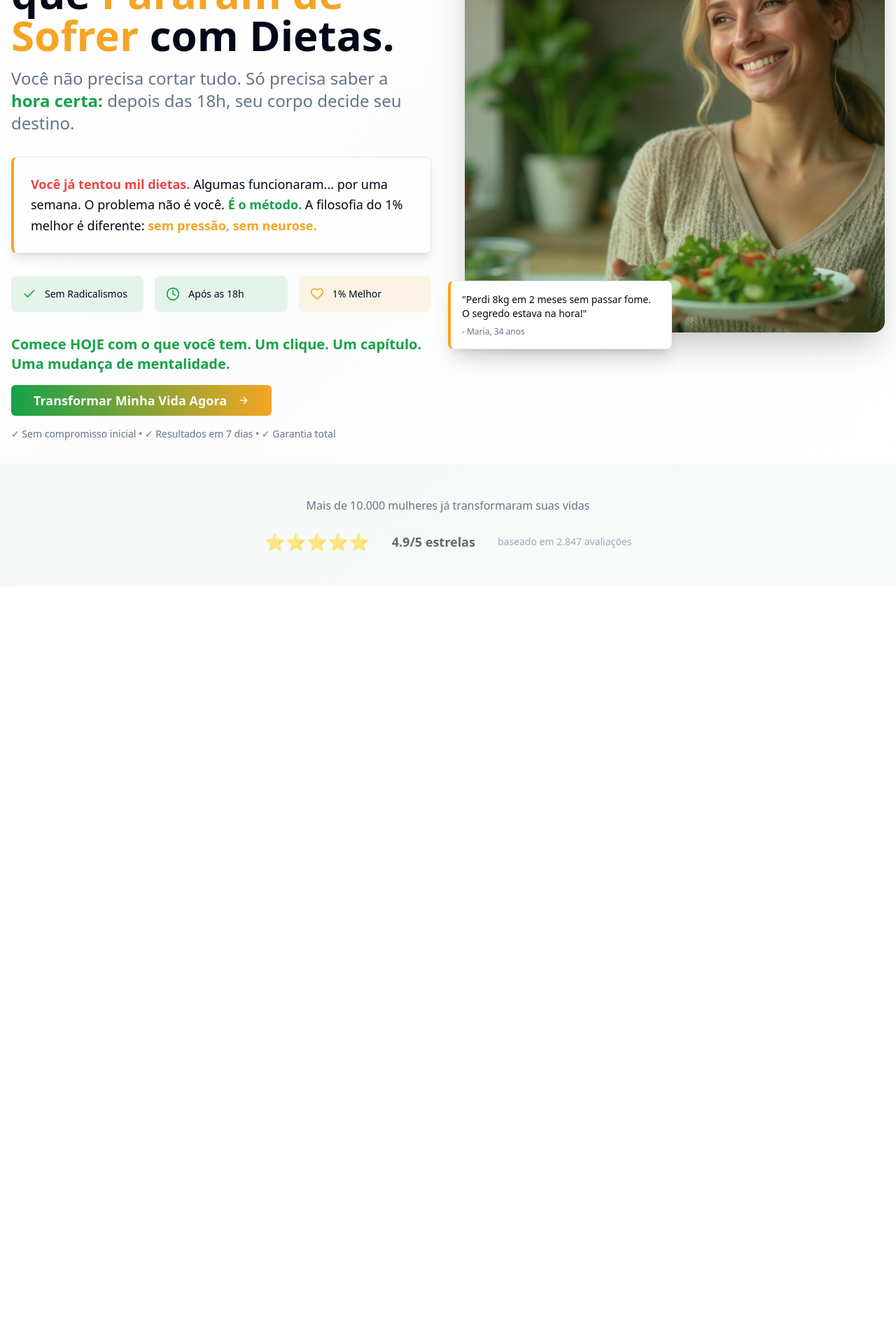
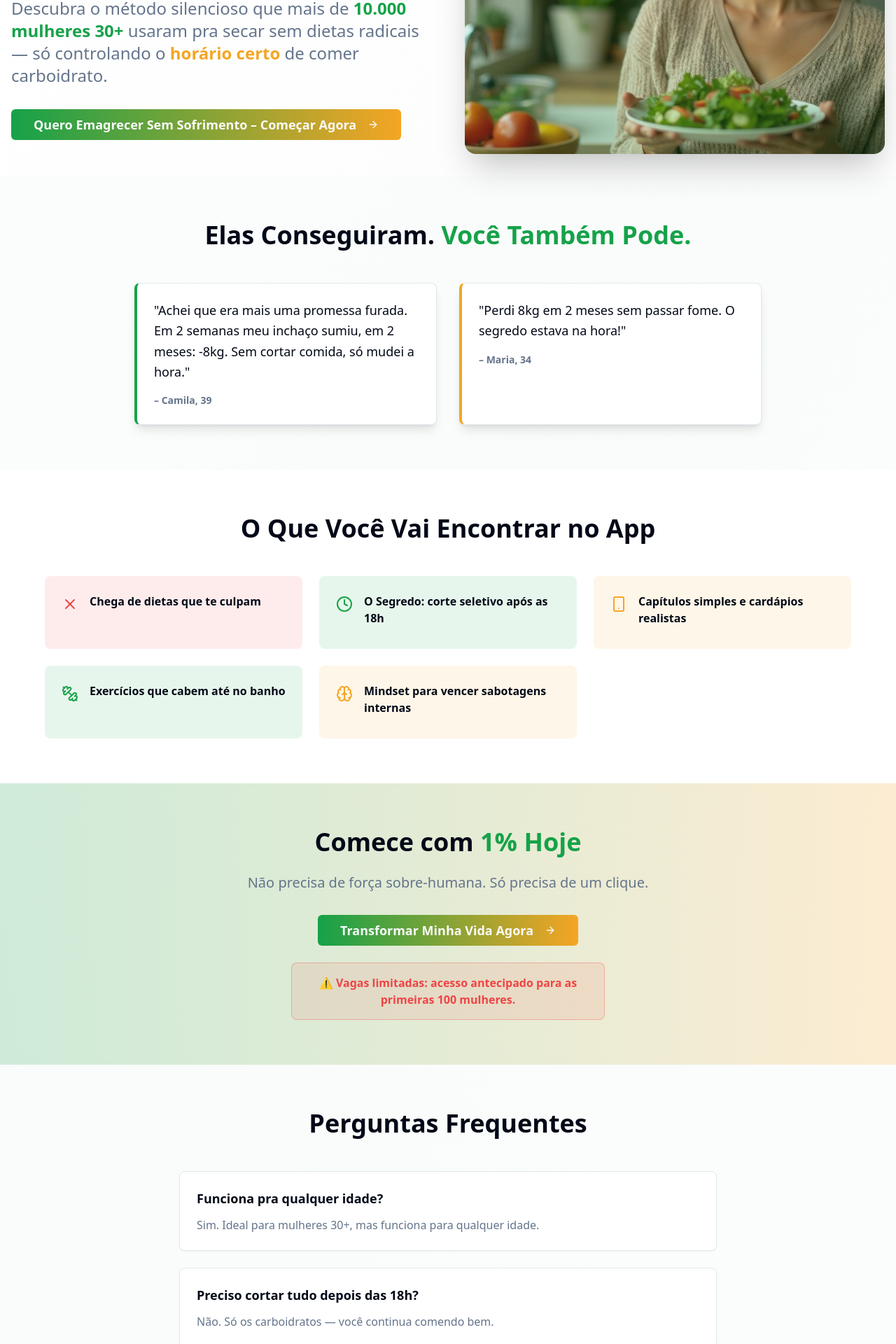
Before and after one commit to typebotmutley/after-six-slim-down, a React (Vite) app: page / in a window 1280 px wide. Shown: the part 380-2300 px from the top of the page at 70% size. Before the commit the page ends 1218 px from the top, so only its background shows below. Built offline with nearby package versions, Linux system fonts and the light colour scheme.

Commit message:
Update sales page content
Refactor the sales page with new text content provided by the user.

```diff
--- a/src/components/SalesHero.tsx
+++ b/src/components/SalesHero.tsx
@@ -1,6 +1,6 @@
 import { Button } from "@/components/ui/button";
 import { Card } from "@/components/ui/card";
-import { ArrowRight, Check, Clock, Heart } from "lucide-react";
+import { ArrowRight, Check, X, Clock, Brain, Smartphone, Dumbbell } from "lucide-react";
 import heroImage from "@/assets/hero-woman-healthy.jpg";
 
 export const SalesHero = () => {
@@ -17,69 +17,32 @@ export const SalesHero = () => {
 
       {/* Hero Section */}
       <div className="container mx-auto px-4 py-8">
-        <div className="grid md:grid-cols-2 gap-12 items-center min-h-[80vh]">
+        <div className="grid md:grid-cols-2 gap-12 items-center">
           {/* Left Content */}
           <div className="space-y-8">
             {/* Headline */}
             <div className="space-y-4">
               <h1 className="text-4xl md:text-5xl lg:text-6xl font-bold leading-tight text-foreground">
-                <span className="text-destructive">Emagreça</span>{" "}
-                <span className="text-primary">Sem Radicalismo:</span>{" "}
-                Descubra o Segredo de Mulheres 30+ que{" "}
-                <span className="text-accent">Pararam de Sofrer</span> com Dietas.
+                <span className="text-destructive">Você Já Tentou De Tudo.</span>{" "}
+                Agora é Hora De{" "}
+                <span className="text-primary">Emagrecer Sem Sofrimento.</span>
               </h1>
 
               {/* Subheadline */}
-              <p className="text-xl md:text-2xl text-muted-foreground font-medium">
-                Você não precisa cortar tudo. Só precisa saber a{" "}
-                <span className="text-primary font-semibold">hora certa:</span>{" "}
-                depois das 18h, seu corpo decide seu destino.
+              <p className="text-xl md:text-2xl text-muted-foreground font-medium leading-relaxed">
+                Descubra o método silencioso que mais de{" "}
+                <span className="text-primary font-semibold">10.000 mulheres 30+</span>{" "}
+                usaram pra secar sem dietas radicais — só controlando o{" "}
+                <span className="text-accent font-semibold">horário certo</span> de comer carboidrato.
               </p>
             </div>
 
-            {/* Pain + Solution Block */}
-            <Card className="p-6 bg-card/50 border-l-4 border-l-accent shadow-lg">
-              <p className="text-lg text-card-foreground leading-relaxed">
-                <span className="text-destructive font-semibold">
-                  Você já tentou mil dietas.
-                </span>{" "}
-                Algumas funcionaram... por uma semana. O problema não é você.{" "}
-                <span className="text-primary font-semibold">É o método.</span>{" "}
-                A filosofia do 1% melhor é diferente:{" "}
-                <span className="text-accent font-semibold">
-                  sem pressão, sem neurose.
-                </span>
-              </p>
-            </Card>
-
-            {/* Benefits */}
-            <div className="grid grid-cols-1 md:grid-cols-3 gap-4">
-              <div className="flex items-center space-x-3 bg-success/10 p-4 rounded-lg">
-                <Check className="text-success" size={20} />
-                <span className="text-sm font-medium">Sem Radicalismos</span>
-              </div>
-              <div className="flex items-center space-x-3 bg-primary/10 p-4 rounded-lg">
-                <Clock className="text-primary" size={20} />
-                <span className="text-sm font-medium">Após as 18h</span>
-              </div>
-              <div className="flex items-center space-x-3 bg-accent/10 p-4 rounded-lg">
-                <Heart className="text-accent" size={20} />
-                <span className="text-sm font-medium">1% Melhor</span>
-              </div>
-            </div>
-
-            {/* CTA */}
+            {/* CTA Principal */}
             <div className="space-y-4">
-              <p className="text-xl font-semibold text-primary">
-                Comece HOJE com o que você tem. Um clique. Um capítulo. Uma mudança de mentalidade.
-              </p>
-              <Button variant="hero" size="lg" className="w-full md:w-auto">
-                Transformar Minha Vida Agora
-                <ArrowRight className="ml-2" size={20} />
+              <Button variant="hero" size="lg" className="w-full md:w-auto text-lg px-8 py-4">
+                Quero Emagrecer Sem Sofrimento – Começar Agora
+                <ArrowRight className="ml-2" size={24} />
               </Button>
-              <p className="text-sm text-muted-foreground">
-                ✓ Sem compromisso inicial • ✓ Resultados em 7 dias • ✓ Garantia total
-              </p>
             </div>
           </div>
 
@@ -89,36 +52,146 @@ export const SalesHero = () => {
               <img
                 src={heroImage}
                 alt="Mulher confiante e saudável"
-                className="w-full h-[600px] object-cover"
+                className="w-full h-[500px] object-cover"
               />
               <div className="absolute inset-0 bg-gradient-to-t from-primary/20 to-transparent"></div>
             </div>
+          </div>
+        </div>
+      </div>
 
-            {/* Floating testimonial */}
-            <Card className="absolute -bottom-6 -left-6 p-4 bg-background shadow-xl border-l-4 border-l-accent max-w-xs">
-              <p className="text-sm font-medium text-card-foreground">
+      {/* Testimonials Section */}
+      <div className="bg-muted/30 py-16">
+        <div className="container mx-auto px-4">
+          <h2 className="text-3xl md:text-4xl font-bold text-center text-foreground mb-12">
+            Elas Conseguiram. <span className="text-primary">Você Também Pode.</span>
+          </h2>
+
+          <div className="grid md:grid-cols-2 gap-8 max-w-4xl mx-auto">
+            <Card className="p-6 bg-background shadow-lg border-l-4 border-l-primary">
+              <p className="text-lg text-card-foreground leading-relaxed mb-4">
+                "Achei que era mais uma promessa furada. Em 2 semanas meu inchaço sumiu, em 2 meses: -8kg. Sem cortar comida, só mudei a hora."
+              </p>
+              <p className="text-sm text-muted-foreground font-semibold">
+                – Camila, 39
+              </p>
+            </Card>
+
+            <Card className="p-6 bg-background shadow-lg border-l-4 border-l-accent">
+              <p className="text-lg text-card-foreground leading-relaxed mb-4">
                 "Perdi 8kg em 2 meses sem passar fome. O segredo estava na hora!"
               </p>
-              <p className="text-xs text-muted-foreground mt-2">
-                - Maria, 34 anos
+              <p className="text-sm text-muted-foreground font-semibold">
+                – Maria, 34
               </p>
             </Card>
           </div>
         </div>
       </div>
 
-      {/* Social Proof Section */}
-      <div className="bg-muted/50 py-12">
+      {/* App Features */}
+      <div className="py-16 bg-background">
+        <div className="container mx-auto px-4">
+          <h2 className="text-3xl md:text-4xl font-bold text-center text-foreground mb-12">
+            O Que Você Vai Encontrar no App
+          </h2>
+
+          <div className="grid md:grid-cols-2 lg:grid-cols-3 gap-6 max-w-6xl mx-auto">
+            <div className="flex items-start space-x-4 bg-destructive/10 p-6 rounded-lg">
+              <X className="text-destructive mt-1 flex-shrink-0" size={24} />
+              <div>
+                <h3 className="font-semibold text-foreground mb-2">Chega de dietas que te culpam</h3>
+              </div>
+            </div>
+
+            <div className="flex items-start space-x-4 bg-primary/10 p-6 rounded-lg">
+              <Clock className="text-primary mt-1 flex-shrink-0" size={24} />
+              <div>
+                <h3 className="font-semibold text-foreground mb-2">O Segredo: corte seletivo após as 18h</h3>
+              </div>
+            </div>
+
+            <div className="flex items-start space-x-4 bg-accent/10 p-6 rounded-lg">
+              <Smartphone className="text-accent mt-1 flex-shrink-0" size={24} />
+              <div>
+                <h3 className="font-semibold text-foreground mb-2">Capítulos simples e cardápios realistas</h3>
+              </div>
+            </div>
+
+            <div className="flex items-start space-x-4 bg-success/10 p-6 rounded-lg">
+              <Dumbbell className="text-success mt-1 flex-shrink-0" size={24} />
+              <div>
+                <h3 className="font-semibold text-foreground mb-2">Exercícios que cabem até no banho</h3>
+              </div>
+            </div>
+
+            <div className="flex items-start space-x-4 bg-warning/10 p-6 rounded-lg md:col-span-2 lg:col-span-1">
+              <Brain className="text-warning mt-1 flex-shrink-0" size={24} />
+              <div>
+                <h3 className="font-semibold text-foreground mb-2">Mindset para vencer sabotagens internas</h3>
+              </div>
+            </div>
+          </div>
+        </div>
+      </div>
+
+      {/* Final CTA */}
+      <div className="bg-gradient-to-r from-primary/20 to-accent/20 py-16">
         <div className="container mx-auto px-4 text-center">
-          <p className="text-muted-foreground mb-6">
-            Mais de 10.000 mulheres já transformaram suas vidas
+          <h2 className="text-3xl md:text-4xl font-bold text-foreground mb-6">
+            Comece com <span className="text-primary">1% Hoje</span>
+          </h2>
+          <p className="text-xl text-muted-foreground mb-8 max-w-2xl mx-auto">
+            Não precisa de força sobre-humana. Só precisa de um clique.
           </p>
-          <div className="flex justify-center items-center space-x-8 opacity-60">
-            <div className="text-2xl font-bold">⭐⭐⭐⭐⭐</div>
-            <span className="text-lg font-semibold">4.9/5 estrelas</span>
-            <span className="text-sm text-muted-foreground">
-              baseado em 2.847 avaliações
-            </span>
+
+          <Button variant="hero" size="lg" className="text-lg px-8 py-4 mb-6">
+            Transformar Minha Vida Agora
+            <ArrowRight className="ml-2" size={24} />
+          </Button>
+
+          <div className="bg-destructive/10 border border-destructive/30 rounded-lg p-4 max-w-md mx-auto">
+            <p className="text-destructive font-semibold flex items-center justify-center">
+              ⚠️ Vagas limitadas: acesso antecipado para as primeiras 100 mulheres.
+            </p>
+          </div>
+        </div>
+      </div>
+
+      {/* FAQ */}
+      <div className="py-16 bg-muted/30">
+        <div className="container mx-auto px-4">
+          <h2 className="text-3xl md:text-4xl font-bold text-center text-foreground mb-12">
+            Perguntas Frequentes
+          </h2>
+
+          <div className="max-w-3xl mx-auto space-y-6">
+            <Card className="p-6 bg-background shadow-sm">
+              <h3 className="font-semibold text-foreground mb-3 text-lg">
+                Funciona pra qualquer idade?
+              </h3>
+              <p className="text-muted-foreground">
+                Sim. Ideal para mulheres 30+, mas funciona para qualquer idade.
+              </p>
+            </Card>
+
+            <Card className="p-6 bg-background shadow-sm">
+              <h3 className="font-semibold text-foreground mb-3 text-lg">
+                Preciso cortar tudo depois das 18h?
+              </h3>
+              <p className="text-muted-foreground">
+                Não. Só os carboidratos — você continua comendo bem.
+              </p>
+            </Card>
+
+            <Card className="p-6 bg-background shadow-sm">
+              <h3 className="font-semibold text-foreground mb-3 text-lg">
+                Tem que fazer exercício?
+              </h3>
+              <p className="text-muted-foreground">
+                Só se quiser. Até atividade leve já ajuda, tipo movimentos no banho.
+              </p>
+            </Card>
           </div>
         </div>
       </div>
```
